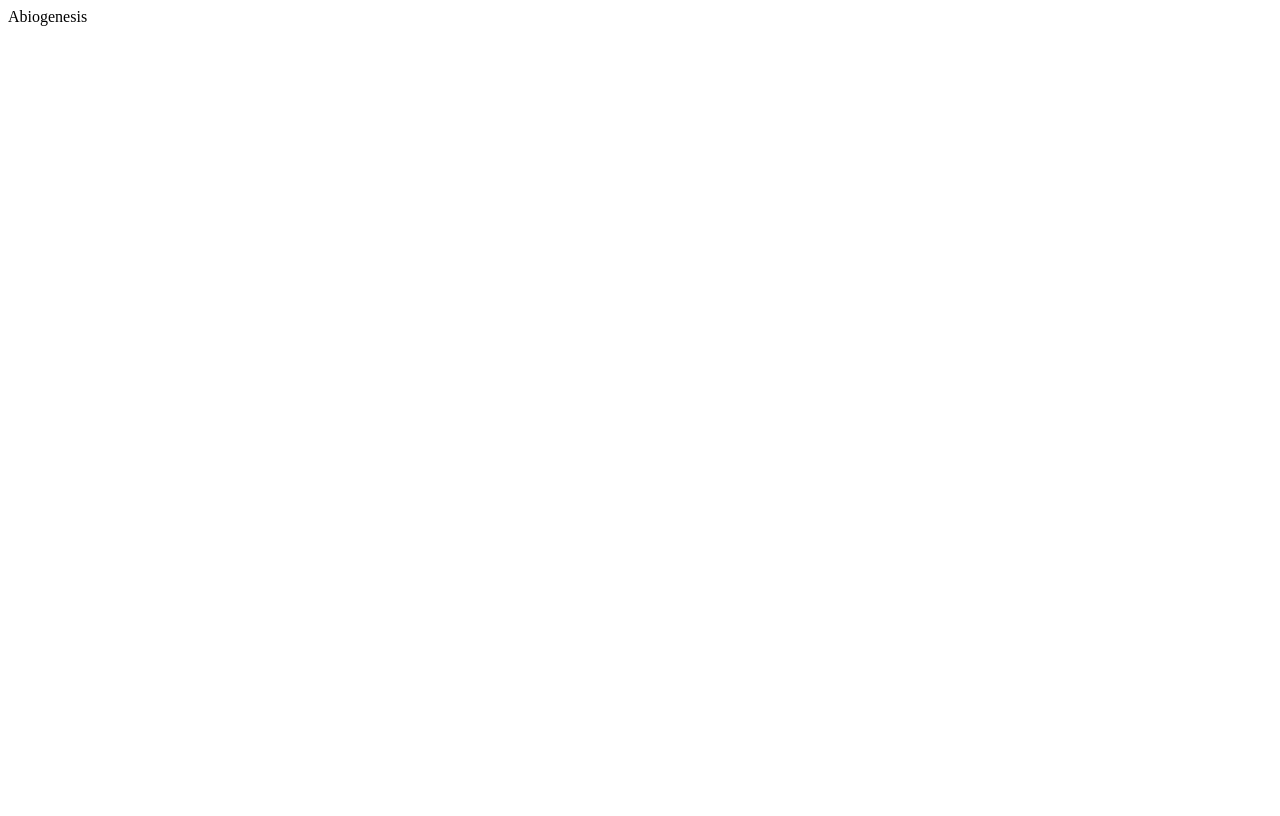
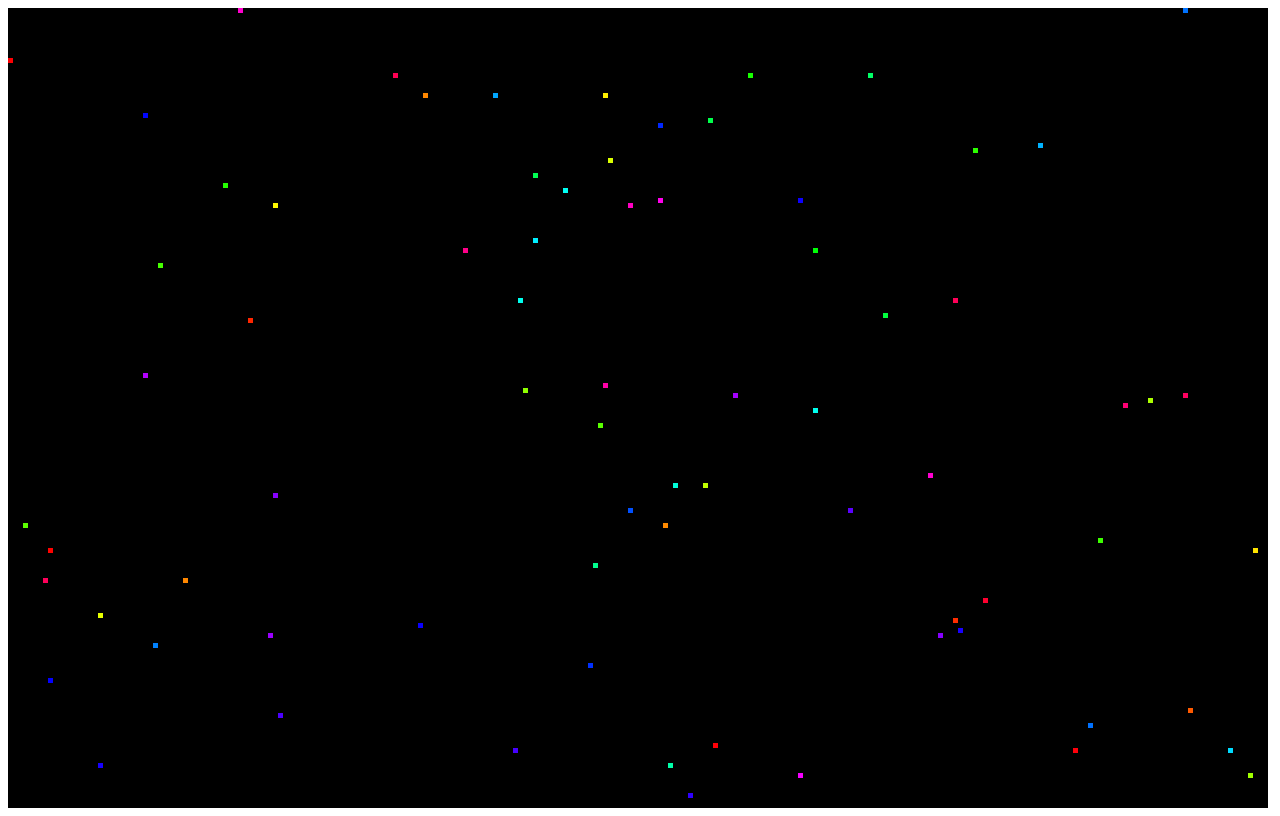
Before and after one commit to pbr4ne/abiogenesis, a Vue app: page / in a window 1280 px wide. Built offline with nearby package versions, Linux system fonts and the light colour scheme.

Commit message:
feat: grid

```diff
--- a/src/App.vue
+++ b/src/App.vue
@@ -1,10 +1,11 @@
 <template>
   <div id="app">
-    Abiogenesis
+    <game />
   </div>
 </template>
 
 <script setup lang="ts">
+import Game from './components/Game.vue';
 </script>
 
 <style scoped>
--- /dev/null
+++ b/src/components/Game.vue
@@ -0,0 +1,7 @@
+<template>
+  <grid />
+</template>
+
+<script setup lang="ts">
+import Grid from './Grid.vue';
+</script>
--- /dev/null
+++ b/src/components/Grid.vue
@@ -0,0 +1,77 @@
+<template>
+  <div class="grid-container">
+    <canvas ref="canvasRef"></canvas>
+  </div>
+</template>
+
+<script setup lang="ts">
+import { ref, onMounted, onBeforeUnmount, watch } from "vue";
+
+const canvasRef = ref<HTMLCanvasElement | null>(null);
+const gridWidth = ref(0);
+const gridHeight = ref(0);
+const cellSize = 5;
+let grid: string[] = [];
+
+const resizeGrid = () => {
+  if (!canvasRef.value) return;
+  const parent = canvasRef.value.parentElement;
+  if (!parent) return;
+
+  gridWidth.value = Math.floor(parent.clientWidth / cellSize);
+  gridHeight.value = Math.floor(parent.clientHeight / cellSize);
+
+  grid = new Array(gridWidth.value * gridHeight.value).fill("#000000");
+
+  canvasRef.value.width = gridWidth.value * cellSize;
+  canvasRef.value.height = gridHeight.value * cellSize;
+
+  drawGrid();
+};
+
+const drawGrid = () => {
+  if (!canvasRef.value) return;
+  const ctx = canvasRef.value.getContext("2d");
+  if (!ctx) return;
+
+  for (let y = 0; y < gridHeight.value; y++) {
+    for (let x = 0; x < gridWidth.value; x++) {
+      const color = grid[y * gridWidth.value + x];
+      ctx.fillStyle = color;
+      ctx.fillRect(x * cellSize, y * cellSize, cellSize, cellSize);
+    }
+  }
+};
+
+const updateGrid = () => {
+  const index = Math.floor(Math.random() * grid.length);
+  grid[index] = `hsl(${Math.random() * 360}, 100%, 50%)`;
+  drawGrid();
+};
+
+const handleResize = () => {
+  resizeGrid();
+};
+
+onMounted(() => {
+  resizeGrid();
+  window.addEventListener("resize", handleResize);
+  setInterval(updateGrid, 100);
+});
+
+onBeforeUnmount(() => {
+  window.removeEventListener("resize", handleResize);
+});
+</script>
+
+<style scoped>
+.grid-container {
+  width: 100%;
+  height: 100%;
+  display: flex;
+  overflow: hidden;
+}
+canvas {
+  display: block;
+}
+</style>
--- a/src/utilities/naiveUI.ts
+++ b/src/utilities/naiveUI.ts
@@ -1,7 +1,6 @@
 import {
   create,
 } from 'naive-ui';
-
 
 export const naive = create({
   components: [
```
Lines whose indentation alone changed are shown as unchanged.
